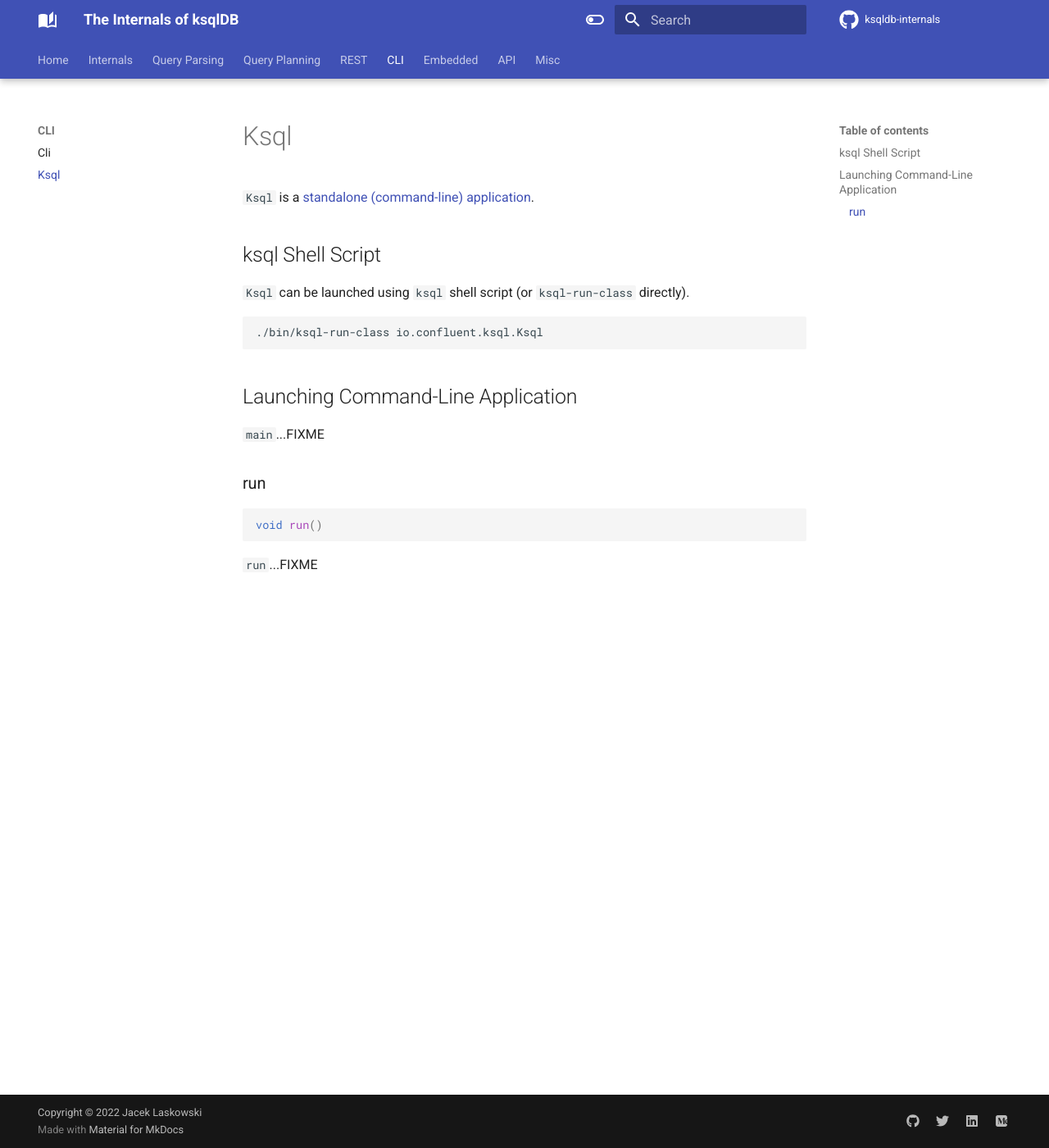
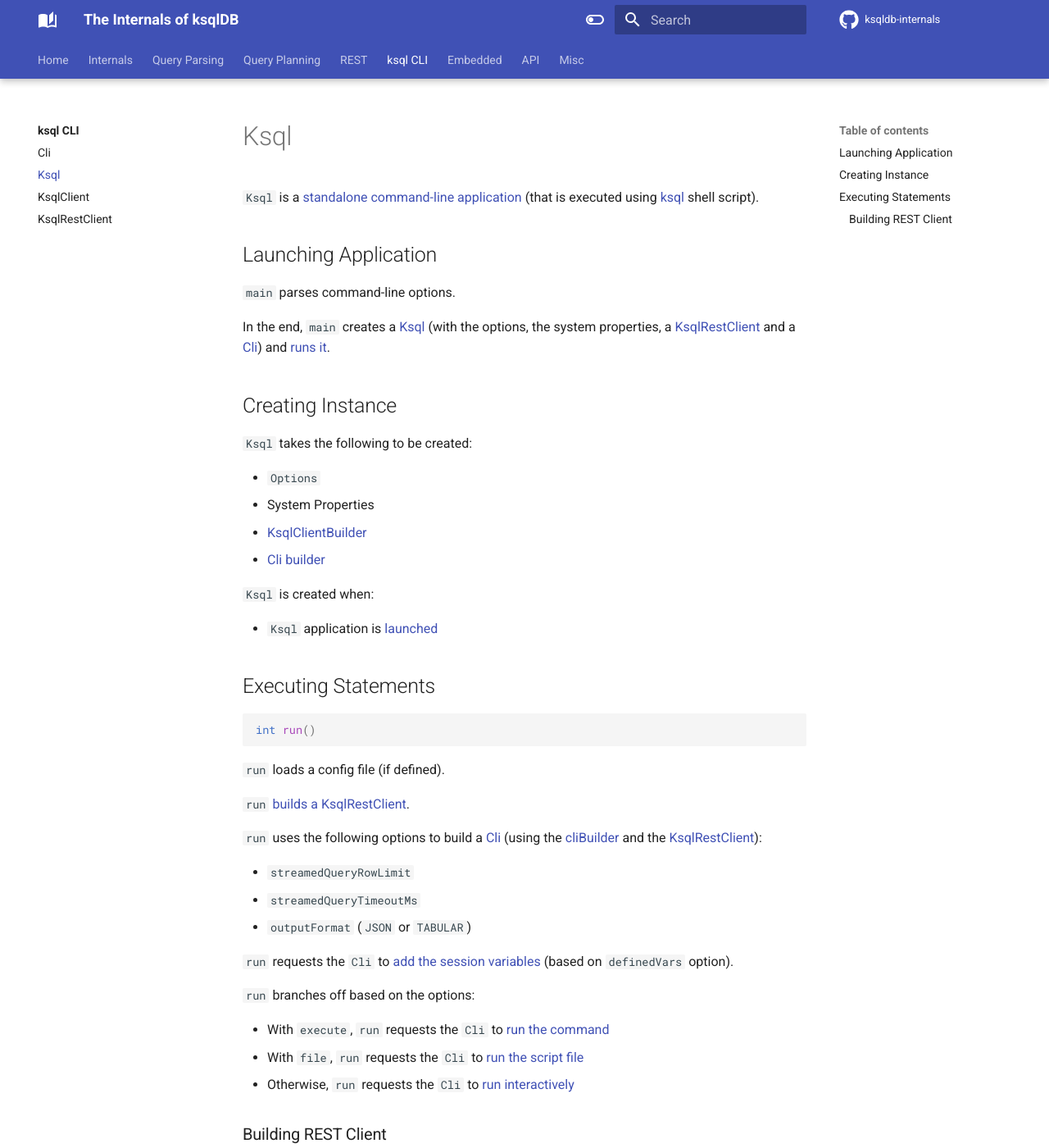
Before and after one commit to japila-books/ksqldb-internals, an MkDocs documentation site: the page built from docs/cli/Ksql.md, in a window 1280 px wide and 1400 px high. Shown: the whole window at 82% size. Built offline with MkDocs 1.6.1 and Material for MkDocs 9.7.7, drawn with Linux system fonts in a browser that asks for light colours; comment, search, counter and statistics services are not loaded; some of the changed text lies outside the part shown.

Commit message:
ksql CLI

````diff
--- a/docs/cli/Ksql.md
+++ b/docs/cli/Ksql.md
@@ -1,23 +1,60 @@
 # Ksql
 
-`Ksql` is a [standalone (command-line) application](#main).
+`Ksql` is a [standalone command-line application](#main) (that is executed using [ksql](index.md) shell script).
 
-## <span id="ksql"> ksql Shell Script
+## <span id="main"> Launching Application
 
-`Ksql` can be launched using `ksql` shell script (or `ksql-run-class` directly).
+`main` parses command-line options.
 
-```text
-./bin/ksql-run-class io.confluent.ksql.Ksql
+In the end, `main` creates a [Ksql](Ksql.md) (with the options, the system properties, a [KsqlRestClient](KsqlRestClient.md#create) and a [Cli](Cli.md#build)) and [runs it](Ksql.md#run).
+
+## Creating Instance
+
+`Ksql` takes the following to be created:
+
+* <span id="options"> `Options`
+* <span id="systemProps"> System Properties
+* <span id="clientBuilder"> [KsqlClientBuilder](KsqlRestClient.md#create)
+* <span id="cliBuilder"> [Cli builder](Cli.md#build)
+
+`Ksql` is created when:
+
+* `Ksql` application is [launched](#main)
+
+## <span id="run"> Executing Statements
+
+```java
+int run()
 ```
 
-## <span id="main"> Launching Command-Line Application
+`run` loads a config file (if defined).
 
-`main`...FIXME
+`run` [builds a KsqlRestClient](#buildClient).
 
-### <span id="run"> run
+`run` uses the following options to build a [Cli](Cli.md#build) (using the [cliBuilder](#cliBuilder) and the [KsqlRestClient](KsqlRestClient.md)):
+
+* `streamedQueryRowLimit`
+* `streamedQueryTimeoutMs`
+* `outputFormat` (`JSON` or `TABULAR`)
+
+`run` requests the `Cli` to [add the session variables](Cli.md#addSessionVariables) (based on `definedVars` option).
+
+`run` branches off based on the options:
+
+* With `execute`, `run` requests the `Cli` to [run the command](Cli.md#runCommand)
+* With `file`, `run` requests the `Cli` to [run the script file](Cli.md#runScript)
+* Otherwise, `run` requests the `Cli` to [run interactively](Cli.md#runInteractively)
+
+### <span id="buildClient"> Building REST Client
 
 ```java
-void run()
+KsqlRestClient buildClient(
+  Map<String, String> configProps
+)
 ```
 
-`run`...FIXME
+`buildClient` uses the following options to [build a KsqlRestClient](KsqlRestClient.md#create) (using the [KsqlClientBuilder](#clientBuilder)):
+
+* `server`
+* `user` and `password` for authentication (if needed)
+* `confluent-api-key` and `confluent-api-secret` (for Confluent Cloud ksqlDB server if needed)
--- a/mkdocs.yml
+++ b/mkdocs.yml
@@ -85,9 +85,10 @@ extra:
   java:
     api: https://docs.oracle.com/en/java/javase/11/docs/api/java.base
   kafka:
-    version: 3.0.0
-    github: https://github.com/apache/kafka/tree/3.0.0
+    version: 3.2.1
+    github: https://github.com/apache/kafka/tree/3.2.1
   ksqldb:
+    version_major: 0.27
     version: 0.27.2
   social:
     - icon: fontawesome/brands/github
@@ -257,9 +258,12 @@ nav:
     - StandaloneExecutorFactory: rest/StandaloneExecutorFactory.md
     - StatementExecutor: rest/StatementExecutor.md
     - ValidatedCommandFactory: rest/ValidatedCommandFactory.md
-  - CLI:
+  - ksql CLI:
+    - cli/index.md
     - Cli: cli/Cli.md
     - Ksql: cli/Ksql.md
+    - KsqlClient: cli/KsqlClient.md
+    - KsqlRestClient: cli/KsqlRestClient.md
   - Embedded:
     - EmbeddedKsql: embedded/EmbeddedKsql.md
     - KsqlContext: embedded/KsqlContext.md
````
Also changed, not shown: docs/cli/Cli.md (+78 -2 lines), docs/cli/KsqlClient.md (added, +3 -0 lines), docs/cli/KsqlRestClient.md (added, +64 -0 lines), docs/cli/index.md (added, +78 -0 lines), docs/overview.md (+38 -6 lines).
